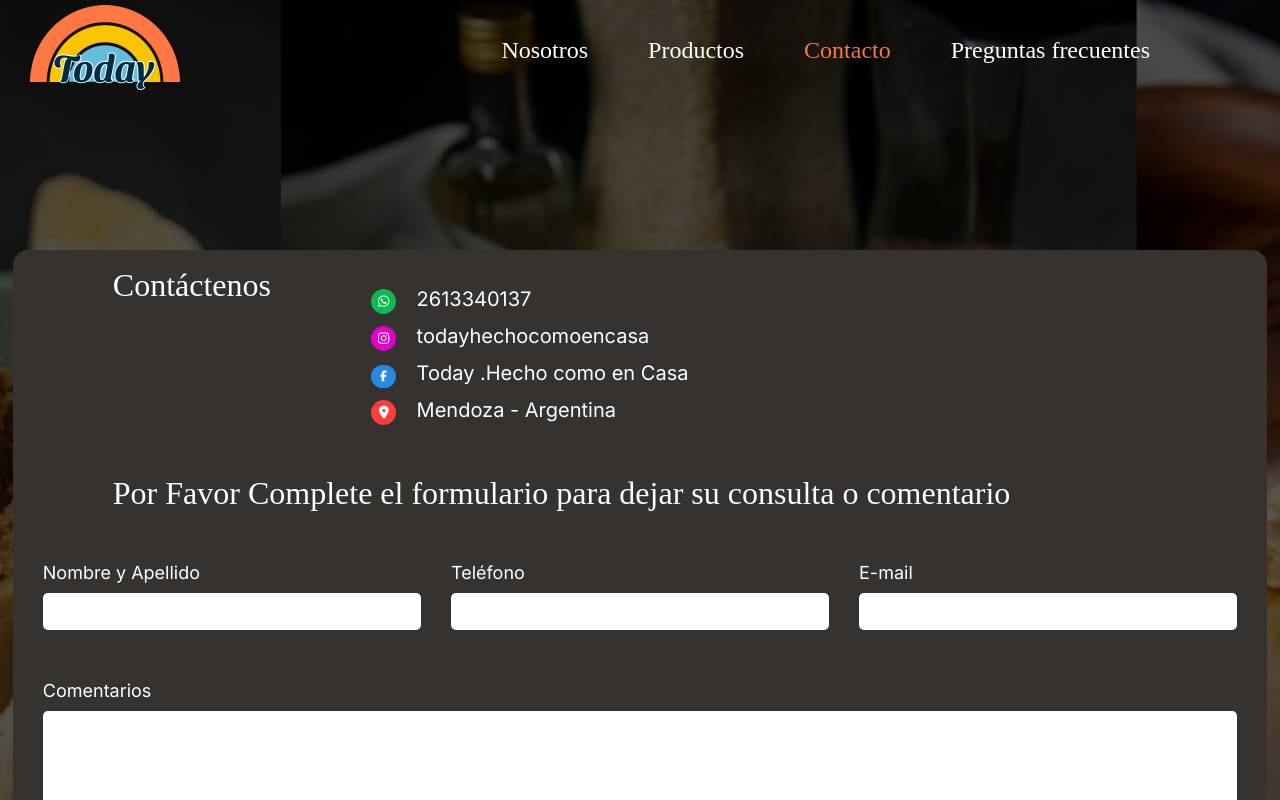
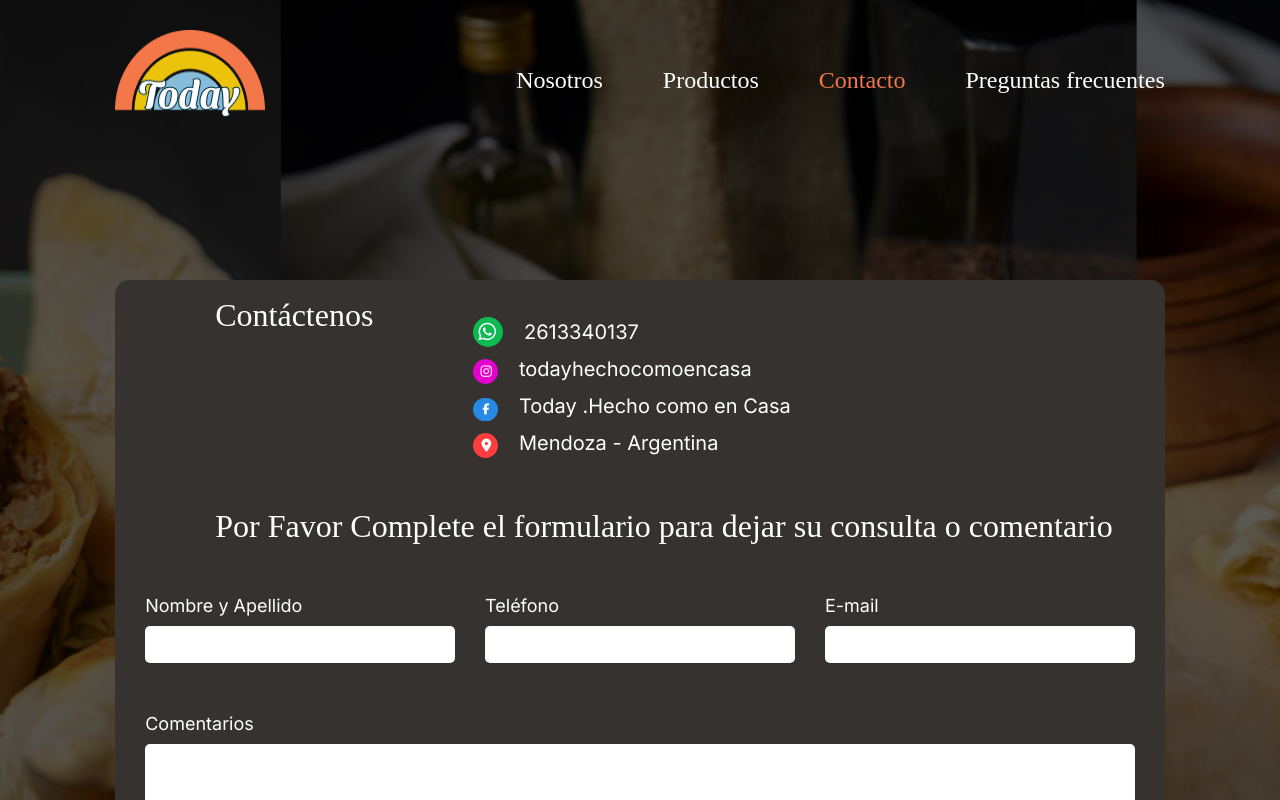
Before and after one commit to rodrigorainone/today3, a React (Vite) app: page /contact in a window 1280 px wide. Shown: the top 800 px of the page. Built offline with nearby package versions, Linux system fonts and the light colour scheme; a web font is replaced by a local one.

Commit message:
today3 resonsive 5

```diff
--- a/src/index.css
+++ b/src/index.css
@@ -47,16 +47,18 @@ body{
 .navbar {
   background-color: transparent;
   height: 100px;
-  width: 100%;
+  width: 82%;
   color: var(--complementario);
   display: flex;
   justify-content: space-between;
   align-items: center;
   z-index: 3;
+  margin-left: 9%;
+  margin-top: 30px;
 }
 
 .navbar img {
-  margin: 20px 0 20px 30px;
+  margin: 10px 0px 20px 0px;
   height: 87px;
   width: 150px;
 }
@@ -66,8 +68,8 @@ body{
   display: flex;
   gap: 60px;
   font-size: 1.5rem;
-  margin-right: 130px;
   padding-left: 40px;
+
 }
 
 .navbar a {
@@ -142,6 +144,7 @@ body{
   height: 40px;
   display: flex;
   align-items: center;
+  font-weight: 500;
 }
 
 
@@ -187,8 +190,9 @@ body{
 
 .marco p {
   font-size: 18px;
-  padding: 0 20px;
+  padding: 0 30px;
   margin-top: 30px;
+  font-weight: 500;
 }
 
 .marco img {
@@ -316,6 +320,7 @@ body{
 
 .seguinos p {
   font-size: 24px;
+  font-family: var(--textos);
 }
 
 .redes {
@@ -325,7 +330,7 @@ body{
 
 .navHome ul {
   display: flex;
-  font-size: 24px;
+  font-size: 22px;
   font-style: var(--textos);
   padding-bottom: 50px;
 }
@@ -335,6 +340,7 @@ body{
   color: black;
   font-style: var(--textos);
   font-weight: 700;
+  font-family: var(--textos);
 }
 
 .navHome ul li {
@@ -401,6 +407,7 @@ body{
   padding: 0 20px;
   margin-top: 30px;
   color: var(--colorPrincipal);
+  font-weight: 500;
 }
 
 .nosotrosMarco img {
@@ -430,7 +437,7 @@ body{
 
 .navNosotros ul {
   display: flex;
-  font-size: 24px;
+  font-size: 22px;
   font-style: var(--textos);
   padding-bottom: 50px;
   font-weight: 700;
@@ -440,6 +447,7 @@ body{
   text-decoration: none;
   color: black;
   font-style: var(--textos);
+  font-family: var(--textos);
 }
 
 .navNosotros ul li {
@@ -470,7 +478,7 @@ body{
   background-color: #353230;
   color: white;
   border-radius: 15px;
-  width: 98%;
+  width: 82%;
 }
 
 .infoTopContacto {
@@ -519,10 +527,10 @@ body{
   color: white;
   background-color: #0DBA52;
   border-radius: 50px;
-  border: 6px solid #0DBA52;
-  padding-left: 1px;
-  font-size: 13px;
-  width: 25px;
+  border: 5px solid #0DBA52;
+  padding-left: 0px;
+  font-size: 20px;
+  width: 30px;
   margin-right: 15px;
 }
 
@@ -683,7 +691,7 @@ body{
   display: flex;
   flex-direction: column;
   width: 45%;
-  height: 780px;
+  height: 620px;
   overflow: hidden;
 }
 
@@ -693,7 +701,7 @@ body{
   display: flex;
   flex-direction: column;
   width: 45%;
-  height: 650px;
+  height: 600px;
   overflow: hidden;
 }
 
@@ -726,10 +734,11 @@ body{
 
 .cardInfo p {
   text-align: center;
-  margin-top: 55px;
+  margin-top: 35px;
   font-size: 22px;
-  width: 70%;
+  width: 75%;
   height: 30%;
+  font-weight: 500;
 }
 
 .boton {
@@ -740,11 +749,21 @@ body{
   height: 45px;
   border-radius: 10px;
   border: none;
-  font-weight: bold;
+  font-weight: 500;
   cursor: pointer;
   margin-bottom: 30px;
   font-size: 22px;
+  box-shadow: 5px 5px 5px black;
 
+}
+
+.boton:hover{
+  background-color: #B14116;
+}
+
+.boton:active{
+    background-color: #B14116;
+    opacity: 50%;
 }
 
 .boton2 {
@@ -755,13 +774,22 @@ body{
   height: 45px;
   border-radius: 10px;
   border: none;
-  font-weight: bold;
+  font-weight: 500;
   cursor: pointer;
   margin-bottom: 30px;
   font-size: 22px;
+  box-shadow: 5px 5px 5px black;
 
 }
 
+.boton2:hover{
+  background-color: #B14116;
+}
+
+.boton2:active{
+  background-color: #B14116;
+  opacity: 50%;
+}
 .subInfo {
   display: flex;
   justify-content: space-between;
@@ -855,7 +883,7 @@ body{
   background-color: #353230;
   color: white;
   border-radius: 15px;
-  width: 90%;
+  width: 82%;
   margin-top: 150px;
   height: 85%;
 
@@ -910,6 +938,7 @@ body{
   border-radius: 10px;
   font-size: 18px;
   align-self: flex-end;
+  font-weight:500;
 }
 
 .fa-chevron-right {
@@ -1286,6 +1315,7 @@ footer img {
   width: 90px;
   font-size: 18px;
   margin-top: 30px;
+  font-weight: 500;
 
 }
 
```
Also changed, not shown: src/assets/imgs/logo.png, src/assets/imgs/logo2 (2).png (added).
